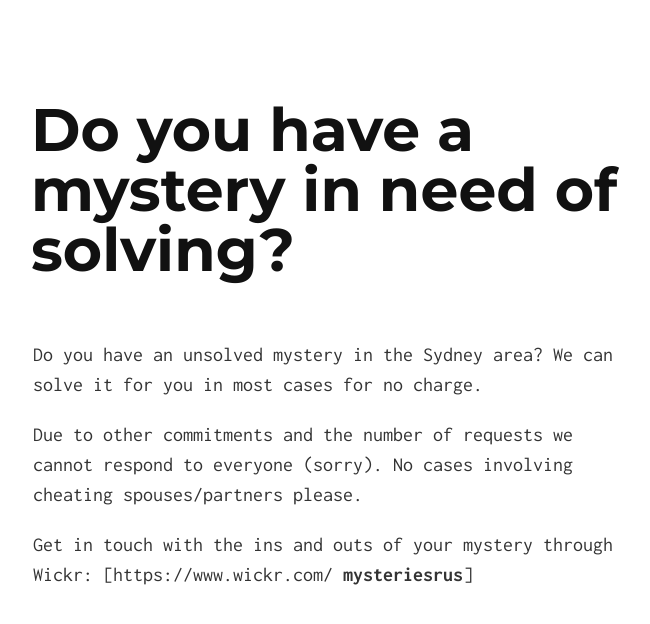
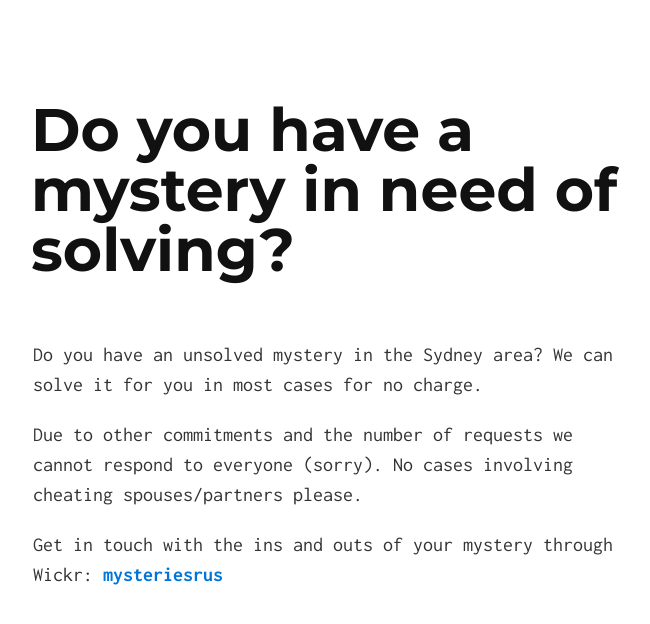
Before and after one commit to tomjoyner/shopping_cart, a Jekyll site: the page built from index.md, in a window 1280 px wide. Shown: the top 624 px of the page, without its empty margins (307-957 px from the left). Built offline with Jekyll 4.4.1, drawn with Linux system fonts in a browser that asks for light colours; our own code applies the rules of GitHub Pages for plain Markdown files.

Commit message:
Update link syntax

```diff
--- a/index.md
+++ b/index.md
@@ -2,4 +2,4 @@ Do you have an unsolved mystery in the Sydney area? We can solve it for you in m
 
 Due to other commitments and the number of requests we cannot respond to everyone (sorry). No cases involving cheating spouses/partners please.
 
-Get in touch with the ins and outs of your mystery through Wickr: [https://www.wickr.com/ **mysteriesrus**]
+Get in touch with the ins and outs of your mystery through Wickr: [**mysteriesrus**](https://www.wickr.com/)
```
